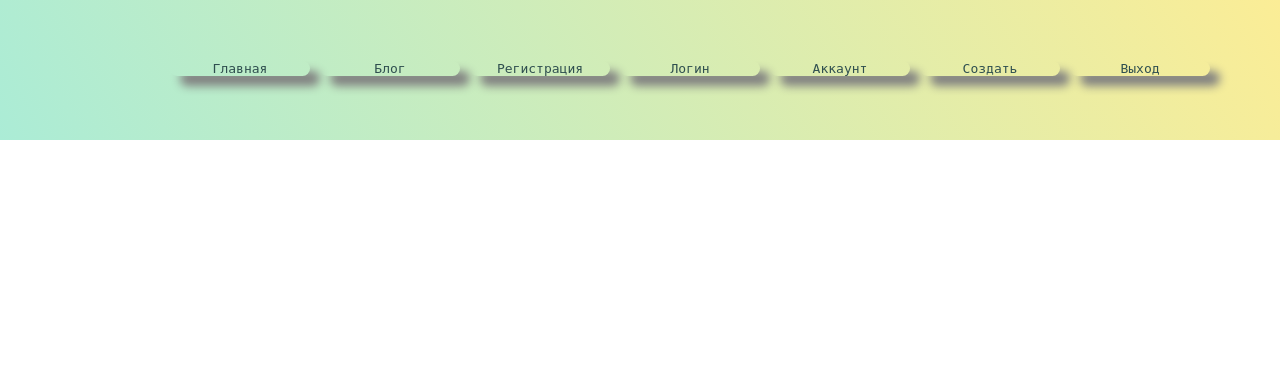
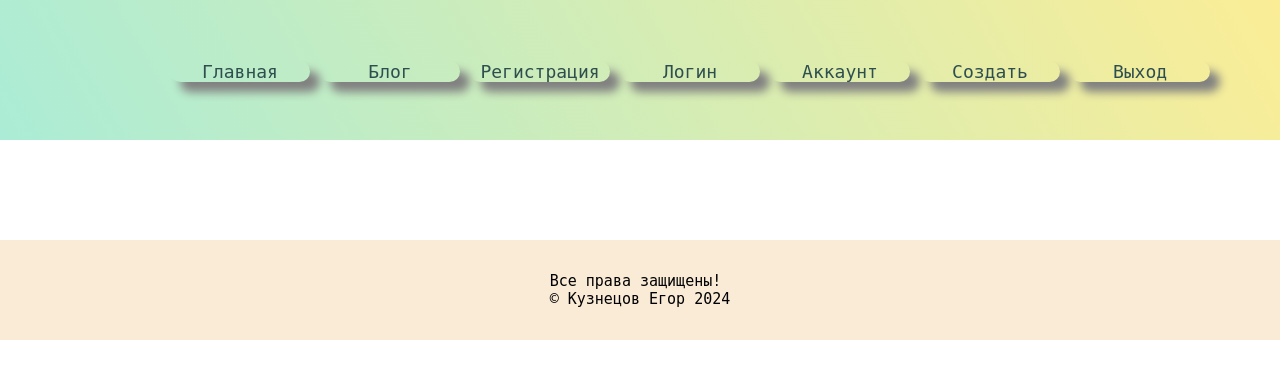
Before and after one commit to Eg0r1cKeN/Website_IT, a Flask app: page / in a window 1280 px wide. Shown: the top 379 px of the page. Run offline with Flask 3, Linux system fonts and the light colour scheme.

Commit message:
начало

```diff
--- a/static/css/style.css
+++ b/static/css/style.css
@@ -39,6 +39,41 @@ height: 100%;
 }
 
 .main_menu li:hover{
-    transition-duration: 0.5s;
+    transition-duration: 1s;
+    box-shadow: 4px 5px 50px grey;
+}
 
+.main_menu p{
+    font-size: 18px;
 }
+
+/* WRAPPER */
+
+.wrapper{
+    display: flex;
+    flex-direction: column;
+    flex: 1 0 auto;
+}
+
+
+/* CONTENT */
+
+.content{
+    width: 60%;
+    margin: 100px auto 0;
+    flex: 1 0 auto;
+}
+
+/* FOOTER */
+
+.footer{
+    display: flex;
+    justify-content: center;
+    align-items: center;
+    width: 100%;
+    height: 100px;
+    font-size: 15px;
+    font-family: monospace;
+    background-color: antiquewhite;
+    flex: 0 0 auto;
+}
--- a/templates/layout.html
+++ b/templates/layout.html
@@ -23,13 +23,13 @@
 <header class="header">
 
     <ul class="main_menu">
-        <li><a href="#">Главная</a></li>
-        <li><a href="#">Блог</a></li>
-        <li><a href="#">Регистрация</a></li>
-        <li><a href="#">Логин</a></li>
-        <li><a href="#">Аккаунт</a></li>
-        <li><a href="#">Создать</a></li>
-        <li><a href="#">Выход</a></li>
+        <li><a href="#"><p>Главная</p></a></li>
+        <li><a href="#"><p>Блог</p></a></li>
+        <li><a href="#"><p>Регистрация</p></a></li>
+        <li><a href="#"><p>Логин</p></a></li>
+        <li><a href="#"><p>Аккаунт</p></a></li>
+        <li><a href="#"><p>Создать</p></a></li>
+        <li><a href="#"><p>Выход</p></a></li>
     </ul>
 
 </header>
@@ -43,10 +43,17 @@
 
 {% block main_page %}
 
+    <div class="content">
+
+    </div>
+
 {% endblock main_page %}
 
 
 {% block footer %}
+    <footer class="footer">Все права защищены!<br>
+        &#169; Кузнецов Егор 2024
+    </footer>
 
 {% endblock footer %}
 </div>
```
